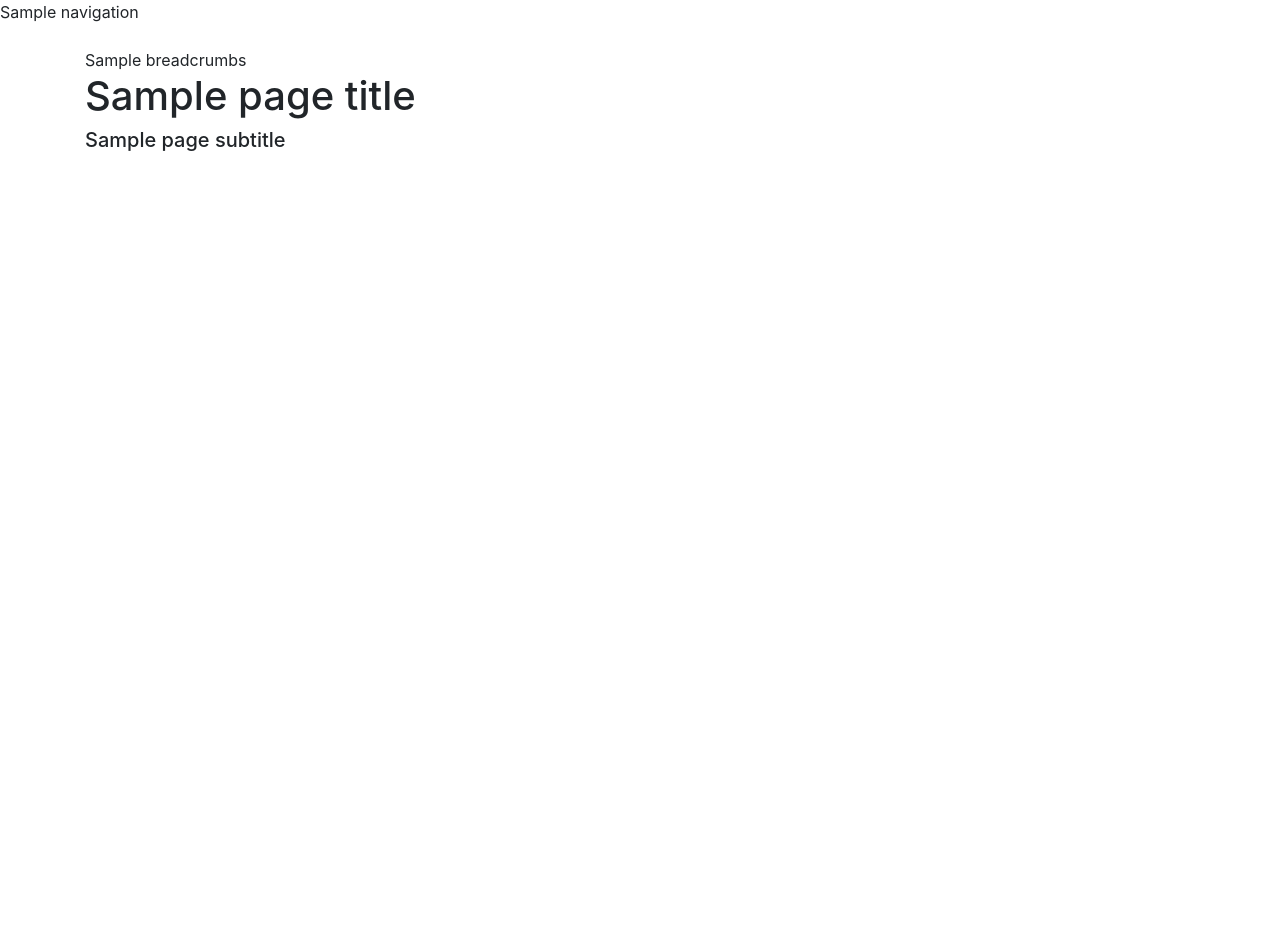
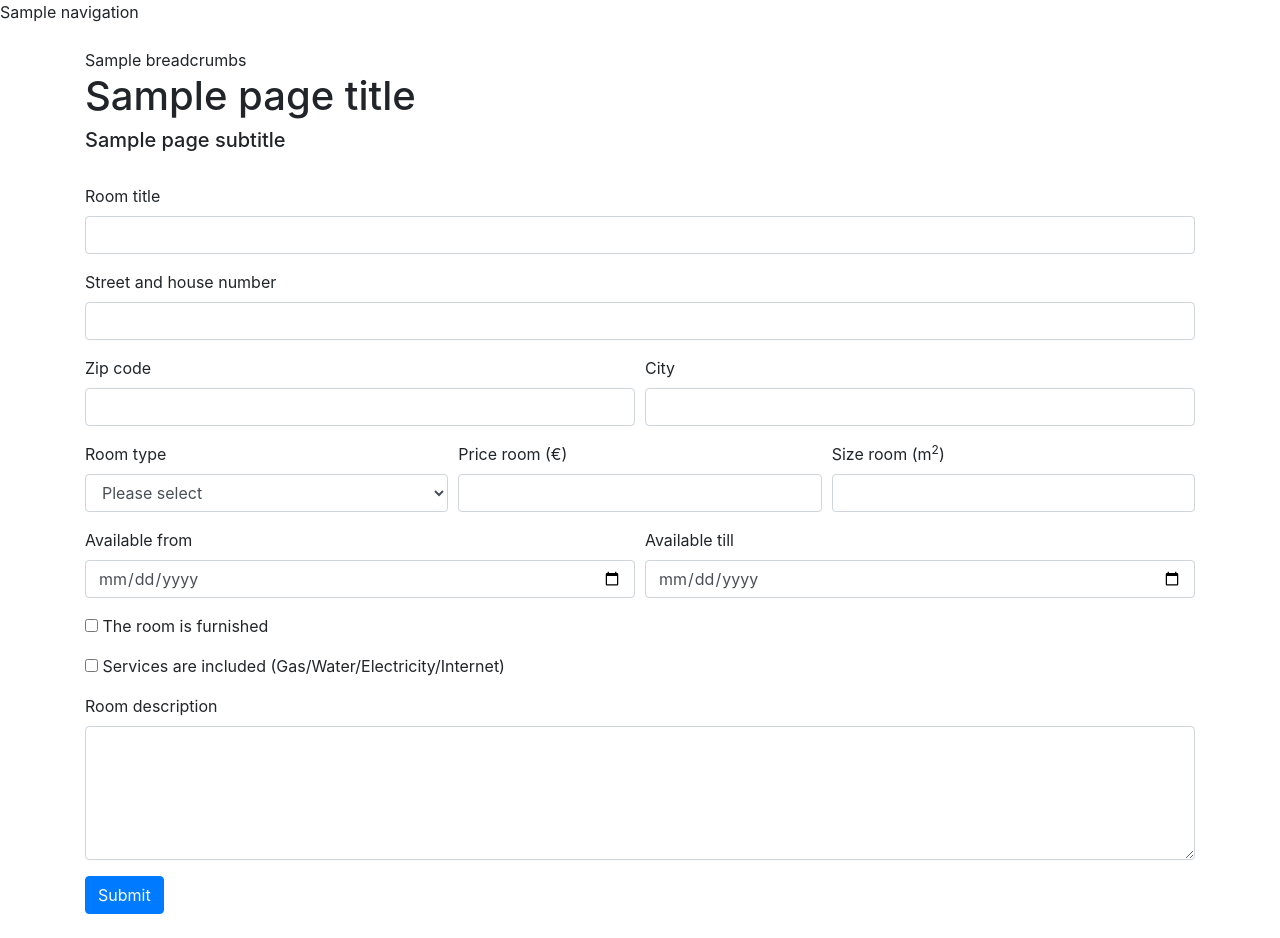
Before and after one commit to martijn1815/DDWT18_G09, a PHP site: template views/addroom.php in a window 1280 px wide. Before the commit the page ends 151 px from the top, so only its background shows below. Run offline with PHP 8.4, Linux system fonts and the light colour scheme; the template is opened without the code that fills it: most values are stand-ins (such as "Sample title", 1, 10 or a date in 2020).

Commit message:
Created add_room-form (front end only)

```diff
--- a/views/addroom.php
+++ b/views/addroom.php
@@ -33,7 +33,66 @@
             <div class="pd-15">&nbsp;</div>
 
             <form action="/DDWT18_G09/addroom/" method="POST">
-
+                <div class="form-group">
+                    <label for="inputRoomTitle">Room title</label>
+                    <input type="text" class="form-control" id="inputRoomTitle" name="room_title" required>
+                </div>
+                <div class="form-group">
+                    <label for="inputStreet">Street and house number</label>
+                    <input type="text" class="form-control" id="inputStreet" name="street" style="text-transform: capitalize;" required>
+                </div>
+                <div class="form-row">
+                    <div class="form-group col-sm">
+                        <label for="inputZip">Zip code</label>
+                        <input type="text" class="form-control" id="inputZip" name="zip" maxlength="6" style="text-transform: uppercase;" required>
+                    </div>
+                    <div class="form-group col-sm">
+                        <label for="inputCity">City</label>
+                        <input type="text" class="form-control" id="inputCity" name="city" style="text-transform: capitalize;" required>
+                    </div>
+                </div>
+                <div class="form-row">
+                    <div class="form-group col-sm">
+                        <label for="inputType">Room type</label>
+                        <select class="form-control" id="inputType" name="type" required>
+                            <option value="" disabled selected hidden>Please select</option>
+                            <option value="studenthouse">Room in a student house</option>
+                            <option value="ownershouse">Room in owner's house</option>
+                            <option value="apartment">An apartment</option>
+                        </select>
+                    </div>
+                    <div class="form-group col-sm">
+                        <label for="inputPrice">Price room (&euro;)</label>
+                        <input type="number" class="form-control" id="inputPrice" name="price" maxlength="11" required>
+                    </div>
+                    <div class="form-group col-sm">
+                        <label for="inputSize">Size room (m<sup>2</sup>)</label>
+                        <input type="number" class="form-control" id="inputSize" name="size_m2" maxlength="11" required>
+                    </div>
+                </div>
+                <div class="form-row">
+                    <div class="form-group col-sm">
+                        <label for="inputAvailableFrom">Available from</label>
+                        <input type="date" class="form-control" id="inputAvailableFrom" name="available_from" placeholder="dd-mm-yyyy" required>
+                    </div>
+                    <div class="form-group col-sm">
+                        <label for="inputAvailableTill">Available till</label>
+                        <input type="date" class="form-control" id="inputAvailableTill" name="available_till" placeholder="dd-mm-yyyy" required>
+                    </div>
+                </div>
+                <div class="form-group">
+                    <input type="hidden" name="furnished" value="no">
+                    <input type="checkbox" name="furnished" value="yes"> The room is furnished
+                </div>
+                <div class="form-group">
+                    <input type="hidden" name="services_including" value="no">
+                    <input type="checkbox" name="services_including" value="yes"> Services are included (Gas/Water/Electricity/Internet)
+                </div>
+                <div class="form-group">
+                    <label for="inputDescription">Room description</label>
+                    <textarea rows="5" class="form-control" id="inputDescription" name="description" required></textarea>
+                </div>
+                <button type="submit" class="btn btn-primary">Submit</button>
             </form>
             </br>
         </div>
--- a/views/register.php
+++ b/views/register.php
@@ -111,7 +111,7 @@
                         <option value="spanish">Spanish</option>
                     </select>
                 </div>
-                <div class="form-group" id="Biography">
+                <div class="form-group">
                     <label for="inputBiography">Biography; please tell something about yourself</label>
                     <textarea rows="5" class="form-control" id="inputBiography" name="biography" required></textarea>
                 </div>
```
